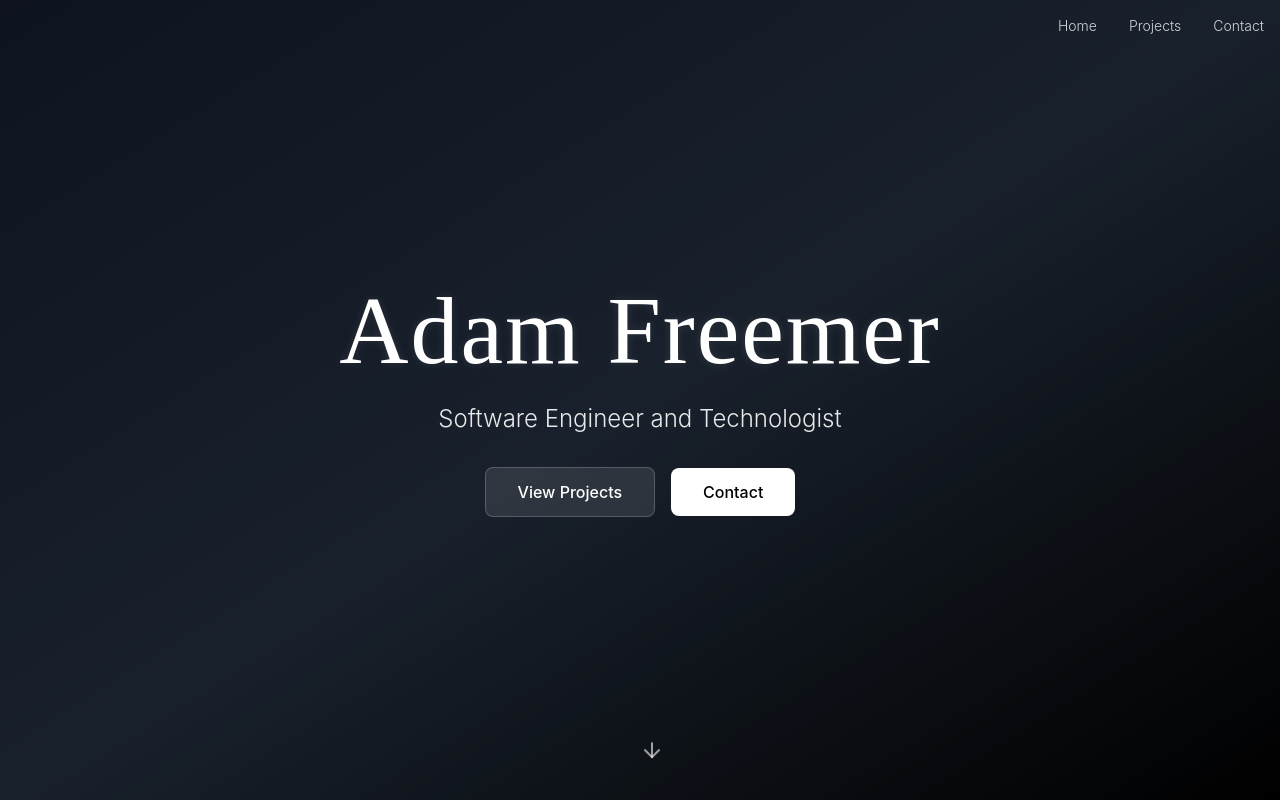
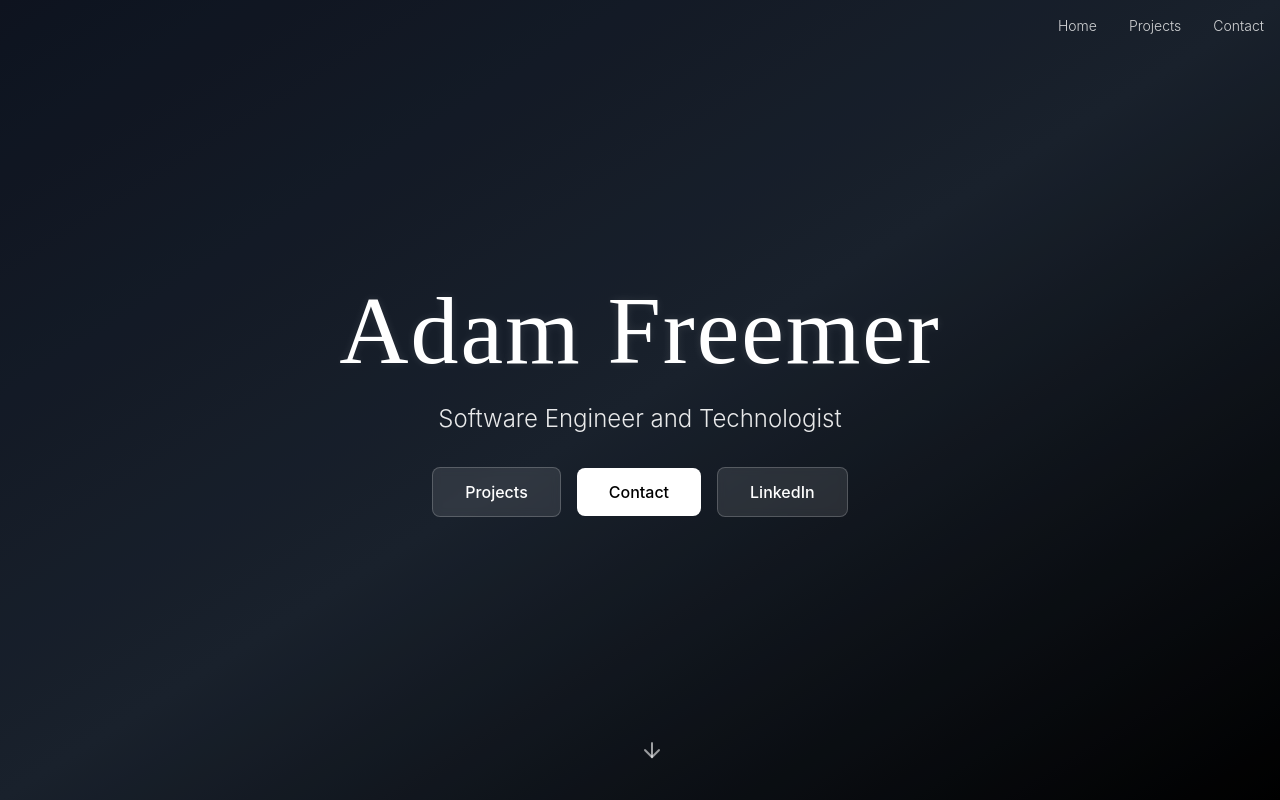
Before and after one commit to AdamFreemer/adam-freemer-website, a Next.js app: page / in a window 1280 px wide. Shown: the top 800 px of the page. Built offline with nearby package versions, Linux system fonts and the light colour scheme.

Commit message:
Update landing

```diff
--- a/components/hero-section.tsx
+++ b/components/hero-section.tsx
@@ -15,13 +15,19 @@ export function HeroSection() {
             href="#projects"
             className="bg-white/10 backdrop-blur-sm border border-white/20 text-white px-8 py-3 rounded-lg hover:bg-white/20 transition-all duration-300 font-medium"
           >
-            View Projects
+            Projects
           </a>
           <a
             href="#contact"
             className="bg-white text-black px-8 py-3 rounded-lg hover:bg-white/90 transition-all duration-300 font-medium"
           >
             Contact
+          </a>
+          <a
+            href="https://www.linkedin.com/in/adamfreemer" target="_blank"
+            className="bg-white/10 backdrop-blur-sm border border-white/20 text-white px-8 py-3 rounded-lg hover:bg-white/20 transition-all duration-300 font-medium"
+          >
+            LinkedIn
           </a>
         </div>
       </div>
```
